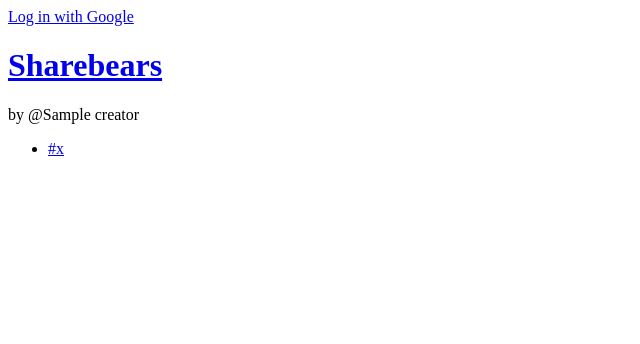
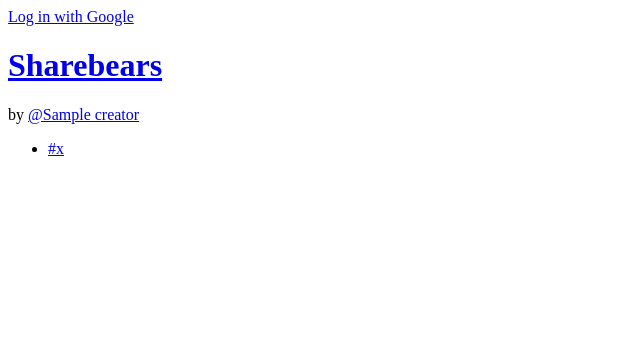
Before and after one commit to mgp/sharebears, a Flask app: template sharebears/templates/post.html in a window 1280 px wide. Shown: the top 344 px of the page, without its empty margins (0-640 px from the left). Run offline with Flask 2, Linux system fonts and the light colour scheme; the template is opened without the code that fills it: most values are stand-ins (such as "Sample title", 1, 10 or a date in 2020); some libraries are stand-ins or nearby versions.

Commit message:
Author name links to posts by user

```diff
--- a/sharebears/templates/render_post_macro.html
+++ b/sharebears/templates/render_post_macro.html
@@ -2,7 +2,7 @@
 
 {% macro render_post(post) -%}
   <div class="post">
-    <div class="byline">by @{{ post.creator }}</div>
+    <div class="byline">by <a href="{{ url_for("posts_by_user", user_id=post.creator) }}">@{{ post.creator }}</a></div>
 
     <div class="content">
       {% for item in post.renderable_items %}
```
